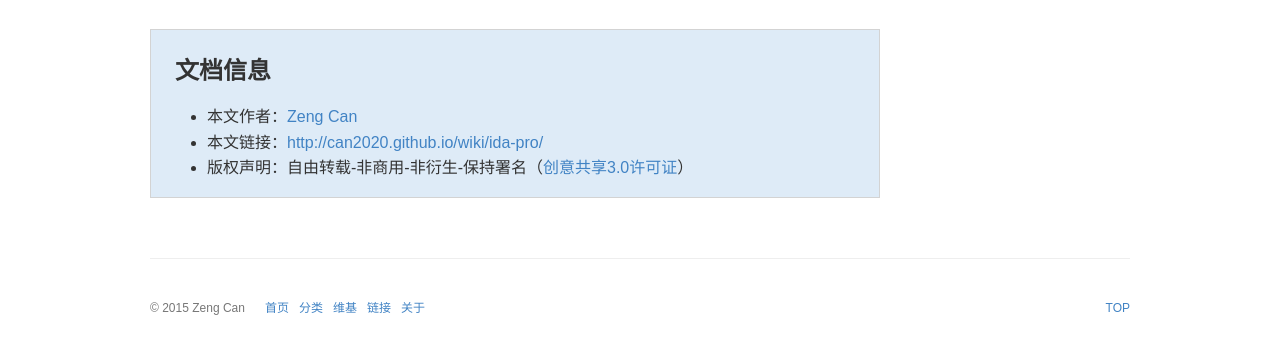
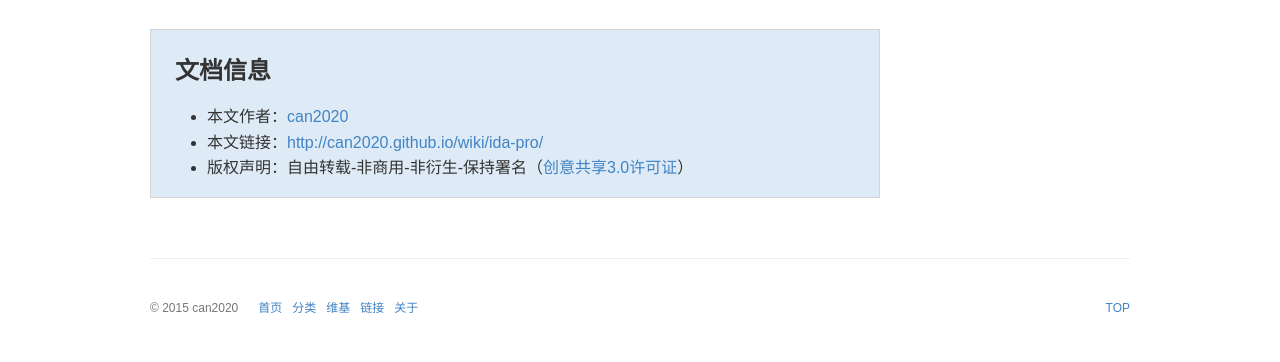
Before and after one commit to can2020/can2020.github.io, a Jekyll site: the page built from _wiki/ida-pro.md, in a window 1280 px wide. Shown: the part 647-1009 px from the top of the page. Built offline with Jekyll 4.4.1, drawn with Linux system fonts in a browser that asks for light colours; some web fonts are replaced; comment, search, counter and statistics services are not loaded; a style sheet for code colours, icons or effects is not loaded; part of the change alters nothing that is shown.

Commit message:
Update gitalk config.

```diff
--- a/_config.yml
+++ b/_config.yml
@@ -5,6 +5,7 @@ baseurl:
 url: http://can2020.github.io
 date_format: "ordinal"
 title: 烟酒咖啡茶
+subtitle: ""
 description: "can2020的个人博客"
 keywords: 研究咖啡茶, can2020
 timezone: Asia/Shanghai
@@ -37,7 +38,7 @@ highlight_theme: github
 # ---------------- #
 #      Author      #
 # ---------------- #
-author: Zeng Can
+author: can2020
 organization:
 organization_url:
 github_username: can2020
@@ -128,8 +129,8 @@ gitment:
 gitalk:
     owner: can2020
     repo: blog-comments
-    clientID: d2e1cbbd298958076462
-    clientSecret: b42a4178e5fd4a7cf63189ef4b1453b05c375709
+    clientID: 901a579e2dfb36bc43eb
+    clientSecret: f8d410984bc9740bf92800d1f021c243a24ff1a4
 # 在使用其它评论组件时可点击显示 Disqus
 lazy_load_disqus : false
 
```
